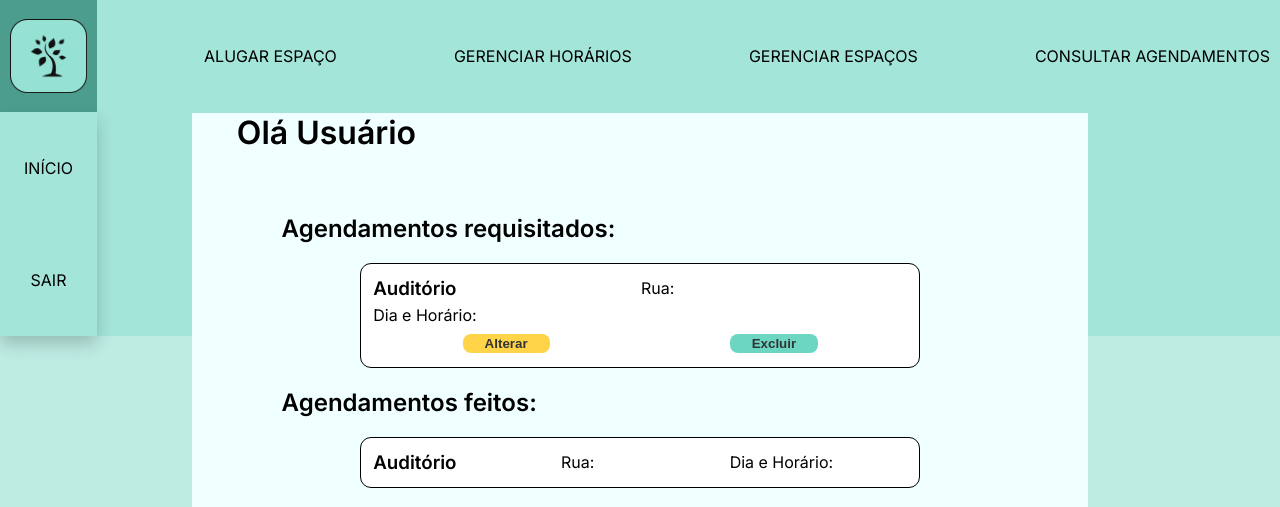
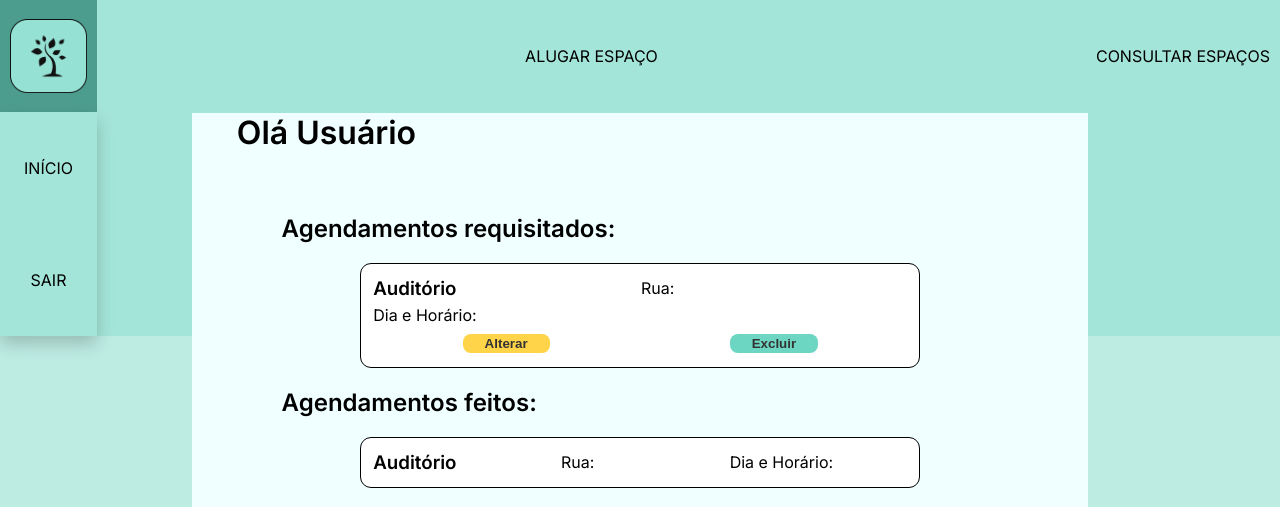
Before and after one commit to Luuh03/natureza-viva, a PHP site: page /pages/homepage_user.php in a window 1280 px wide. Shown: the top 507 px of the page. Run offline with PHP 8.4, Linux system fonts and the light colour scheme.

Commit message:
alteração menu usuário

```diff
--- a/pages/homepage_user.php
+++ b/pages/homepage_user.php
@@ -21,9 +21,7 @@
                     </ul>
                 </li>
                 <li><a href="./homepage_admin.php">Alugar Espaço</a></li>
-                <li><a href="./register_time.php">Gerenciar Horários</a></li>
-                <li><a href="./register_local.php">Gerenciar Espaços</a></li>
-                <li><a href="#">Consultar Agendamentos</a></li>
+                <li><a href="./register_time.php">Consultar Espaços</a></li>
             </ul>
         </nav>
     </header>
--- a/styles/style_homepage_user.css
+++ b/styles/style_homepage_user.css
@@ -24,7 +24,7 @@ ul {
     padding: 0px;
     width: 100%;
     display: flex;
-    justify-content: space-between;
+    justify-content:space-between;
     list-style: none;
     margin: 0px;
 }
@@ -74,6 +74,7 @@ nav ul li a {
 }
 
 li a img{
+    flex-basis: auto;
     width: 77px;
     height: 74px;
 }
```
